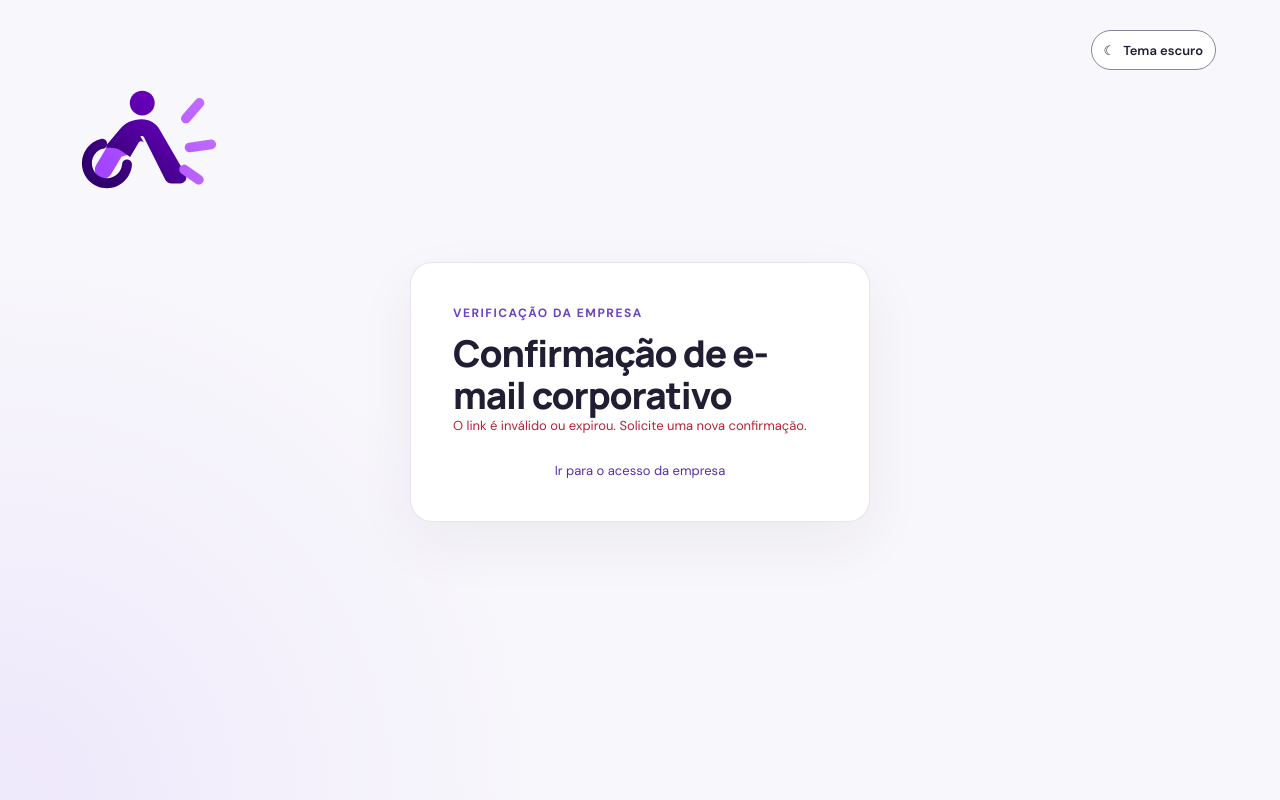
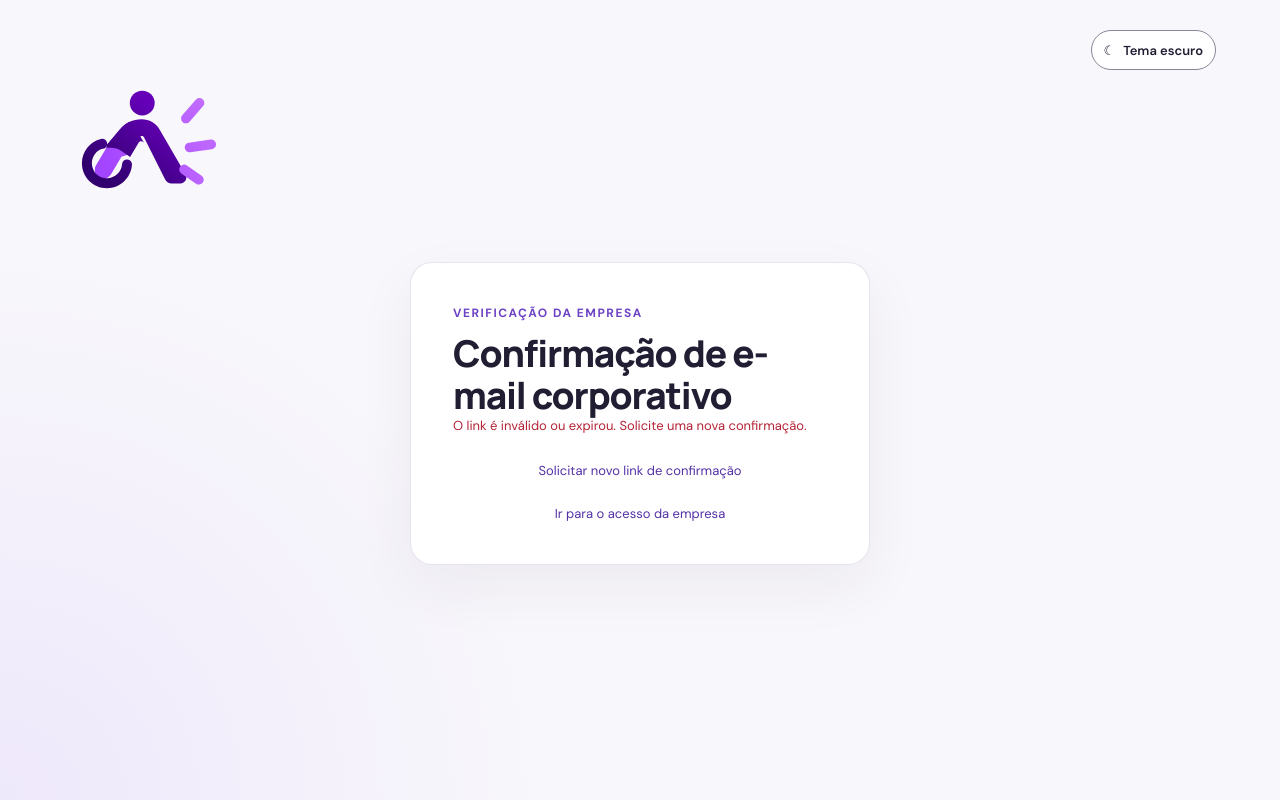
Before and after one commit to rafael-marquart/Trabalho_ModelagemDeSistema, a Next.js app: page /empresa/confirmar-email in a window 1280 px wide. Built offline with nearby package versions, Linux system fonts and the light colour scheme.

Commit message:
feat(auth): link expired company confirmation to resend flow

```diff
--- a/src/app/empresa/confirmar-email/page.tsx
+++ b/src/app/empresa/confirmar-email/page.tsx
@@ -47,6 +47,7 @@ export default function ConfirmCompanyEmailPage() {
         <p className={status === "error" ? "form-error" : "muted"} role={status === "error" ? "alert" : "status"} aria-live="polite">
           {message}
         </p>
+        {status === "error" && <p className="auth-footer"><Link href="/empresa/reenviar-confirmacao">Solicitar novo link de confirmação</Link></p>}
         {status !== "loading" && <p className="auth-footer"><Link href="/empresa/login">Ir para o acesso da empresa</Link></p>}
       </section>
     </main>
```
